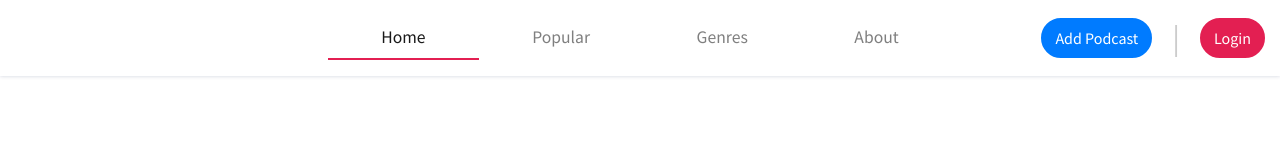
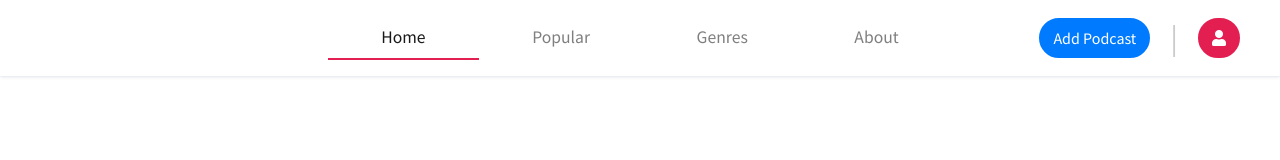
Before and after one commit to Jabser/Podify, a React (Create React App) app: page / in a window 1280 px wide. Shown: the top 160 px of the page. Built offline with nearby package versions, Linux system fonts and the light colour scheme.

Commit message:
Navbar - Switched to an icon instead of a button

```diff
--- a/src/components/Navbar.js
+++ b/src/components/Navbar.js
@@ -31,7 +31,9 @@ class Navbar extends Component {
               <span className="btn-separator">
                 |
               </span>
-              <NavLink to="/login" className="btn btn-navbar my-2 my-sm-0">Login</NavLink>
+              <NavLink to="/login" className="btn btn-navbar my-2 my-sm-0">
+                <i class="fas fa-user"></i>
+              </NavLink>
             </span>
           </div>
         </nav>
--- a/src/sass/app.scss
+++ b/src/sass/app.scss
@@ -18,7 +18,7 @@ body {
 
   .navbar-text {
     position: absolute;
-    right: 15px;
+    right: 40px;
   }
 
   .nav-link {
```
